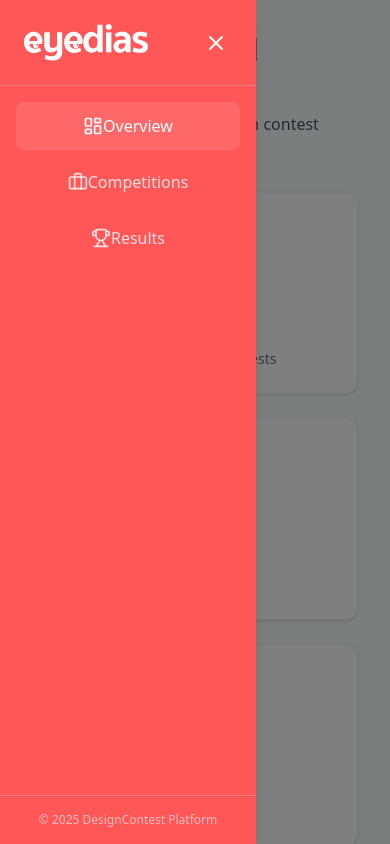
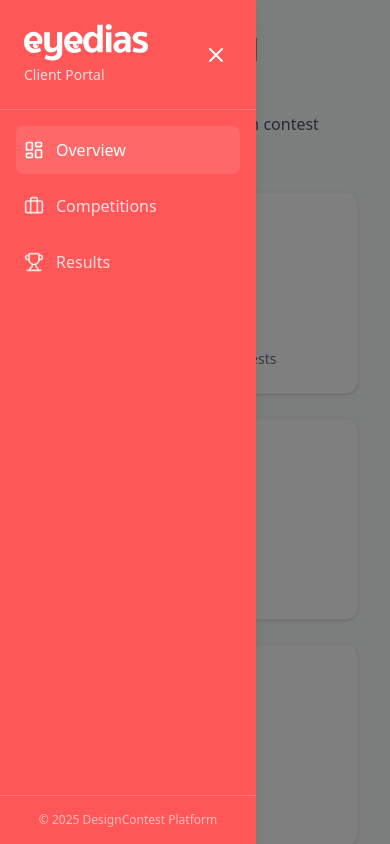
Before and after one commit to Usef-Assem/Eyedias-client-portal, a React (Vite) app: page / in a window 390 px wide. Both pictures are taken after a click on the button 28 px from the left and 28 px from the top of the page. Built offline with nearby package versions, Linux system fonts and the light colour scheme.

Commit message:
sidebar enhancement

```diff
--- a/src/Components/Login/Login.jsx
+++ b/src/Components/Login/Login.jsx
@@ -24,4 +24,4 @@ function Login(){
     </section>
   );
 };
-export default Login;
+export default Login
--- a/src/Components/Sidebar/Sidebar.jsx
+++ b/src/Components/Sidebar/Sidebar.jsx
@@ -1,6 +1,6 @@
 import React, { useState } from 'react'
 import { LayoutDashboard, Briefcase, Trophy, Menu, X } from 'lucide-react'
-import { NavLink } from 'react-router-dom' // بدل Link
+import { NavLink } from 'react-router-dom'
 import logo from '../../assets/logo.svg'
 
 const Sidebar = () => {
@@ -17,7 +17,7 @@ const Sidebar = () => {
   }
 
   const baseClasses =
-    'w-full flex items-center justify-center lg:justify-start space-x-0 lg:space-x-3 px-2 md:px-2 lg:px-4 py-3 rounded-lg text-left transition-all duration-200'
+    'w-full flex items-center justify-start space-x-3 px-2 md:px-2 lg:px-4 py-3 rounded-lg text-left transition-all duration-200'
   const inactiveClasses = 'text-white/80 hover:bg-white/10 hover:text-white'
   const activeClasses = 'bg-white/10 text-white'
 
@@ -34,7 +34,7 @@ const Sidebar = () => {
       <div className="w-16 md:w-16 lg:w-64 bg-[#FF5758] text-white flex flex-col shadow-lg h-full lg:static">
         {/* Logo */}
         <div className="p-3 md:p-3 lg:p-6 border-b border-white/20 flex-shrink-0">
-          <div className="flex flex-col text-sm text-[#ffffffcc] items-start justify-center lg:justify-center">
+          <div className="flex flex-col text-sm text-[#ffffffcc] items-center lg:items-start justify-center">
             <button
               onClick={toggleSidebar}
               className="lg:hidden p-1 hover:bg-white/10 rounded transition-colors duration-200"
@@ -42,7 +42,7 @@ const Sidebar = () => {
               <Menu className="w-6 h-6" />
             </button>
             <img src={logo} alt="farapi Logo" className="hidden lg:block" />
-            <p>Client Portal</p>
+            <p className="hidden lg:block">Client Portal</p>
           </div>
         </div>
 
@@ -62,7 +62,7 @@ const Sidebar = () => {
                 }
               >
                 <Icon className="w-5 h-5 flex-shrink-0" />
-                <span className="hidden lg:block font-medium">
+                <span className="hidden lg:block font-medium text-start">
                   {item.label}
                 </span>
               </NavLink>
@@ -86,7 +86,10 @@ const Sidebar = () => {
         <div className="fixed top-0 left-0 w-64 bg-[#FF5758] text-white flex flex-col shadow-lg h-full z-50 lg:hidden transform transition-transform duration-300 ease-in-out">
           <div className="p-6 border-b border-white/20 flex-shrink-0">
             <div className="flex items-center justify-between">
-              <img src={logo} alt="farapi Logo" />
+              <div className="flex flex-col items-start">
+                <img src={logo} alt="farapi Logo" />
+                <p className="text-sm text-[#ffffffcc] mt-1">Client Portal</p>
+              </div>
               <button
                 onClick={toggleSidebar}
                 className="p-1 hover:bg-white/10 rounded transition-colors duration-200"
@@ -111,7 +114,7 @@ const Sidebar = () => {
                   }
                 >
                   <Icon className="w-5 h-5 flex-shrink-0" />
-                  <span className="font-medium">{item.label}</span>
+                  <span className="font-medium text-start">{item.label}</span>
                 </NavLink>
               )
             })}
```
